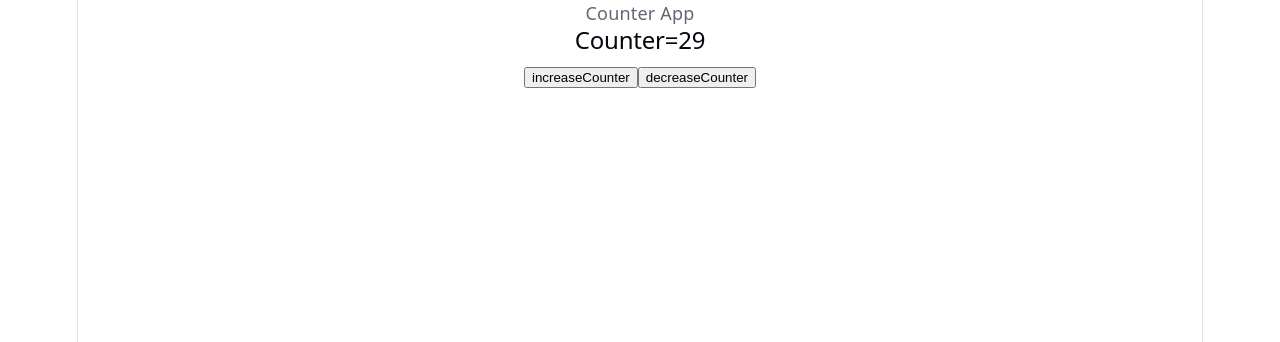
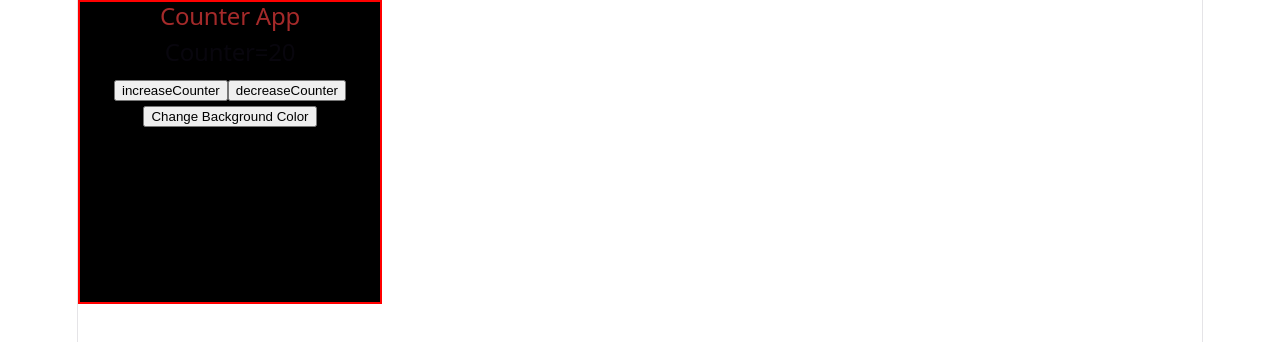
Before and after one commit to avani1606/FSDAIMLC2026, a React (Vite) app in the folder reactvite/reactvite/: page / in a window 1280 px wide. Shown: the top 342 px of the page. Built offline with nearby package versions, Linux system fonts and the light colour scheme.

Commit message:
Work till 25/9/26

```diff
--- a/reactvite/reactvite/src/component/StateHandling.jsx
+++ b/reactvite/reactvite/src/component/StateHandling.jsx
@@ -1,17 +1,27 @@
 import React, {useState} from "react";
 
 function StateHandling() {
-  const [counter, setCounter] = useState(29);
+    const[counter,setCounter]=useState(20);
+    const[red,setRed]=useState(0);
+    const[green,setGreen]=useState(0);
+    const[blue,setBlue]=useState(0);
 function increment(){
     setCounter(counter+10);
 }
+function changeBGColor(){
+    setRed(Math.random()*255);
+    setGreen(Math.random()*255);
+    setBlue(Math.random()*255);
+}
   return (
-    <div>Counter App
+    <div style={{backgroundColor:`rgb(${red},${green},${blue})`,border:'2px solid red', height:'300px', width:'300px'}}>
+<h2 style={{color:'brown'}}> Counter App</h2>
       <h2>Counter={counter}</h2>
       <button onClick={increment}>increaseCounter</button>
       <button onClick={()=>setCounter(counter-5)}>decreaseCounter</button>
+      <button onClick={changeBGColor}>Change Background Color</button>
     </div>
-  );
+  )
 
 }
 
```
